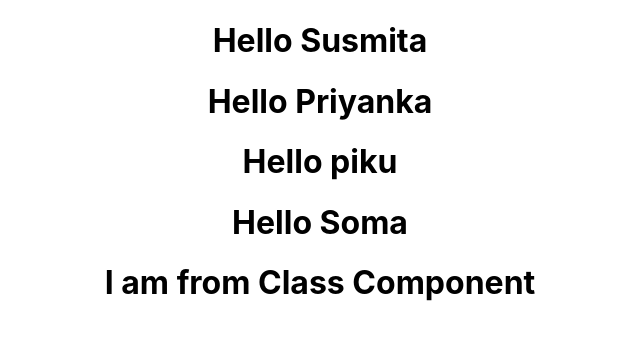
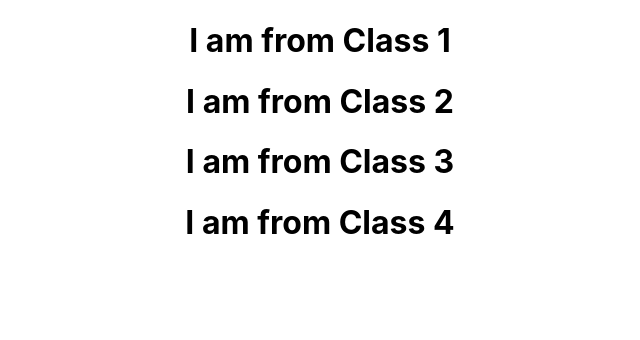
Before and after one commit to susmita1994/React_App, a React (Create React App) app in the folder my-app/: page / in a window 1280 px wide. Shown: the top 340 px of the page, without its empty margins (320-960 px from the left). Built offline with nearby package versions, Linux system fonts and the light colour scheme.

Commit message:
Props with class component
Props with class component

```diff
--- a/my-app/src/App.js
+++ b/my-app/src/App.js
@@ -7,11 +7,11 @@ import Welcome from './MyComponent/Welcome';
 function App() {
   return (
     <div className="App">
-      <Hello name="Susmita"></Hello>
-      <Hello name="Priyanka"></Hello>
-      <Hello name="piku"></Hello>
-      <Hello name="Soma"></Hello>
-      <Welcome></Welcome>
+
+      <Welcome name="Class 1"></Welcome>
+      <Welcome name="Class 2"></Welcome>
+      <Welcome name="Class 3"></Welcome>
+      <Welcome name="Class 4"></Welcome>
     </div>
   );
 }
--- a/my-app/src/MyComponent/Welcome.js
+++ b/my-app/src/MyComponent/Welcome.js
@@ -2,7 +2,7 @@ import React,{Component} from 'react';
 
 class Welcome extends Component{
     render(){
-        return <h1>I am from Class Component</h1>
+        return <h1>I am from {this.props.name}</h1>
     }
 }
 
```
